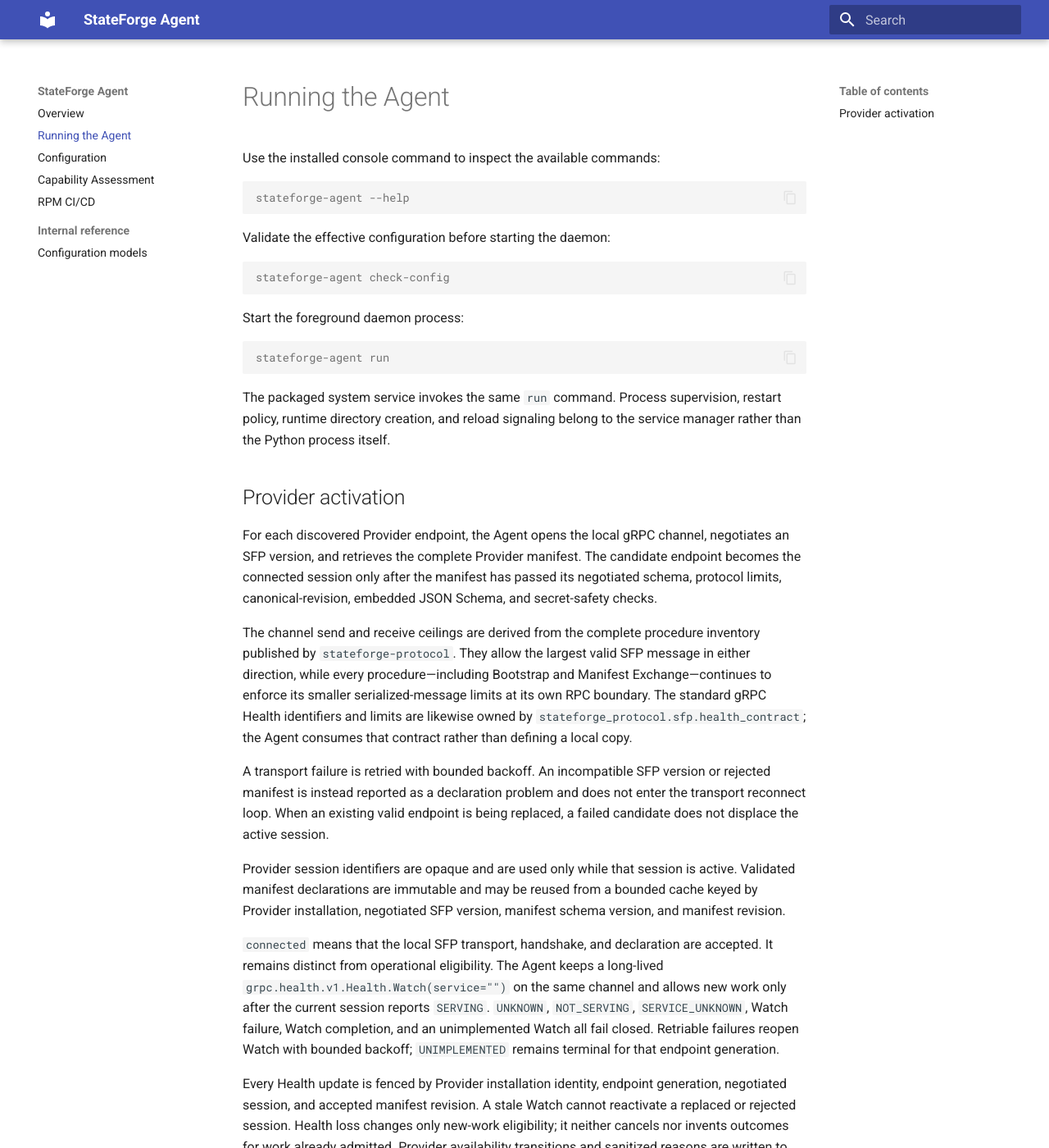
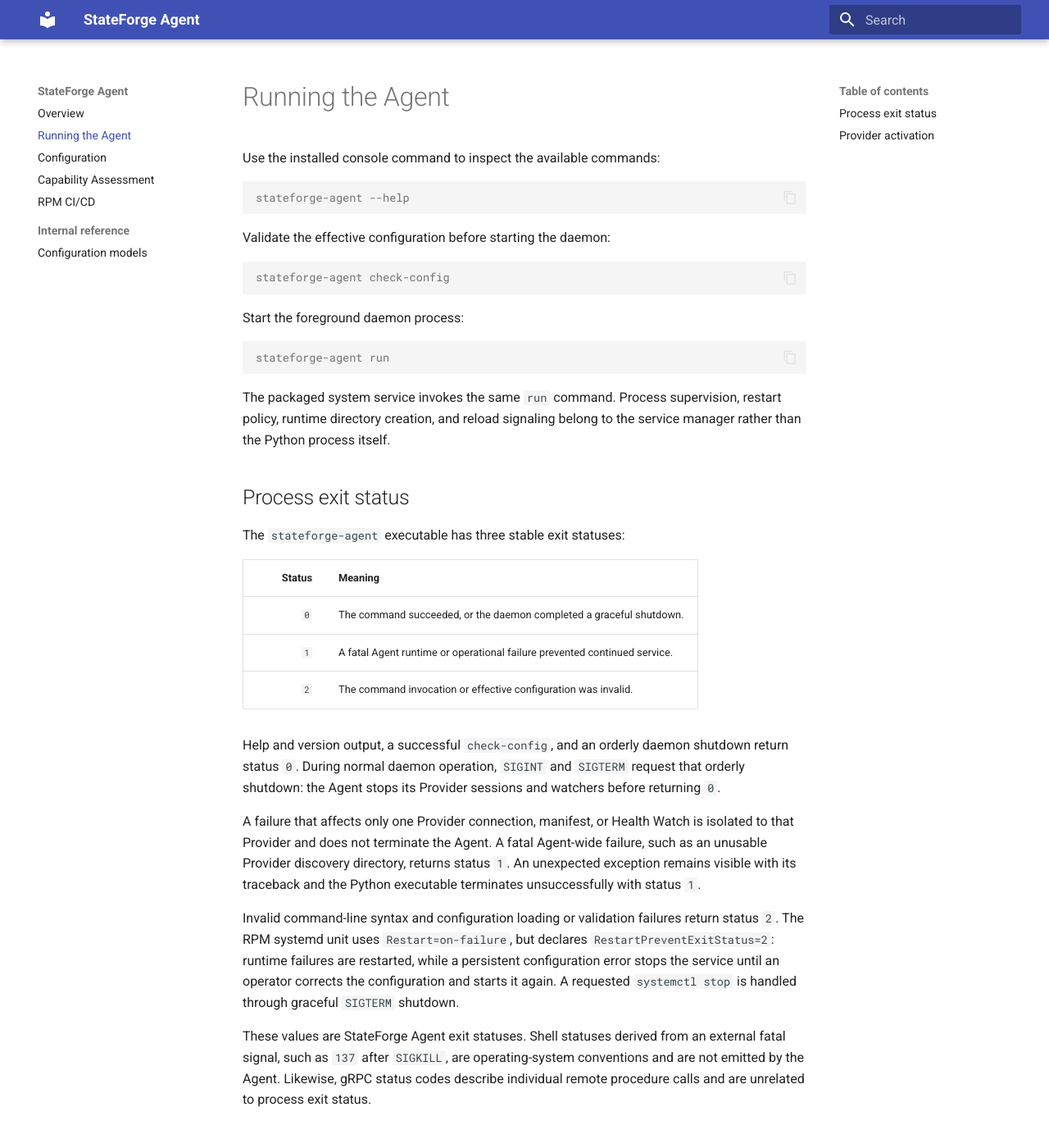
Before and after one commit to stateforge-org/stateforge-agent, an MkDocs documentation site: the page built from docs/running.md, in a window 1280 px wide and 1400 px high. Shown: the whole window at 82% size. Built offline with MkDocs 1.6.1 and Material for MkDocs 9.7.7, drawn with Linux system fonts in a browser that asks for light colours.

Commit message:
feat(agent): define process exit codes

```diff
--- a/docs/running.md
+++ b/docs/running.md
@@ -21,6 +21,40 @@ stateforge-agent run
 The packaged system service invokes the same `run` command. Process
 supervision, restart policy, runtime directory creation, and reload signaling
 belong to the service manager rather than the Python process itself.
+
+## Process exit status
+
+The `stateforge-agent` executable has three stable exit statuses:
+
+| Status | Meaning |
+| ---: | --- |
+| `0` | The command succeeded, or the daemon completed a graceful shutdown. |
+| `1` | A fatal Agent runtime or operational failure prevented continued service. |
+| `2` | The command invocation or effective configuration was invalid. |
+
+Help and version output, a successful `check-config`, and an orderly daemon
+shutdown return status `0`. During normal daemon operation, `SIGINT` and
+`SIGTERM` request that orderly shutdown: the Agent stops its Provider sessions
+and watchers before returning `0`.
+
+A failure that affects only one Provider connection, manifest, or Health
+Watch is isolated to that Provider and does not terminate the Agent. A fatal
+Agent-wide failure, such as an unusable Provider discovery directory, returns
+status `1`. An unexpected exception remains visible with its traceback and the
+Python executable terminates unsuccessfully with status `1`.
+
+Invalid command-line syntax and configuration loading or validation failures
+return status `2`. The RPM systemd unit uses `Restart=on-failure`, but declares
+`RestartPreventExitStatus=2`: runtime failures are restarted, while a
+persistent configuration error stops the service until an operator corrects
+the configuration and starts it again. A requested `systemctl stop` is handled
+through graceful `SIGTERM` shutdown.
+
+These values are StateForge Agent exit statuses. Shell statuses derived from
+an external fatal signal, such as `137` after `SIGKILL`, are operating-system
+conventions and are not emitted by the Agent. Likewise, gRPC status codes
+describe individual remote procedure calls and are unrelated to process exit
+status.
 
 ## Provider activation
 
```
Also changed, not shown: docs/configuration.md (+3 -1 lines), 7 other files.
